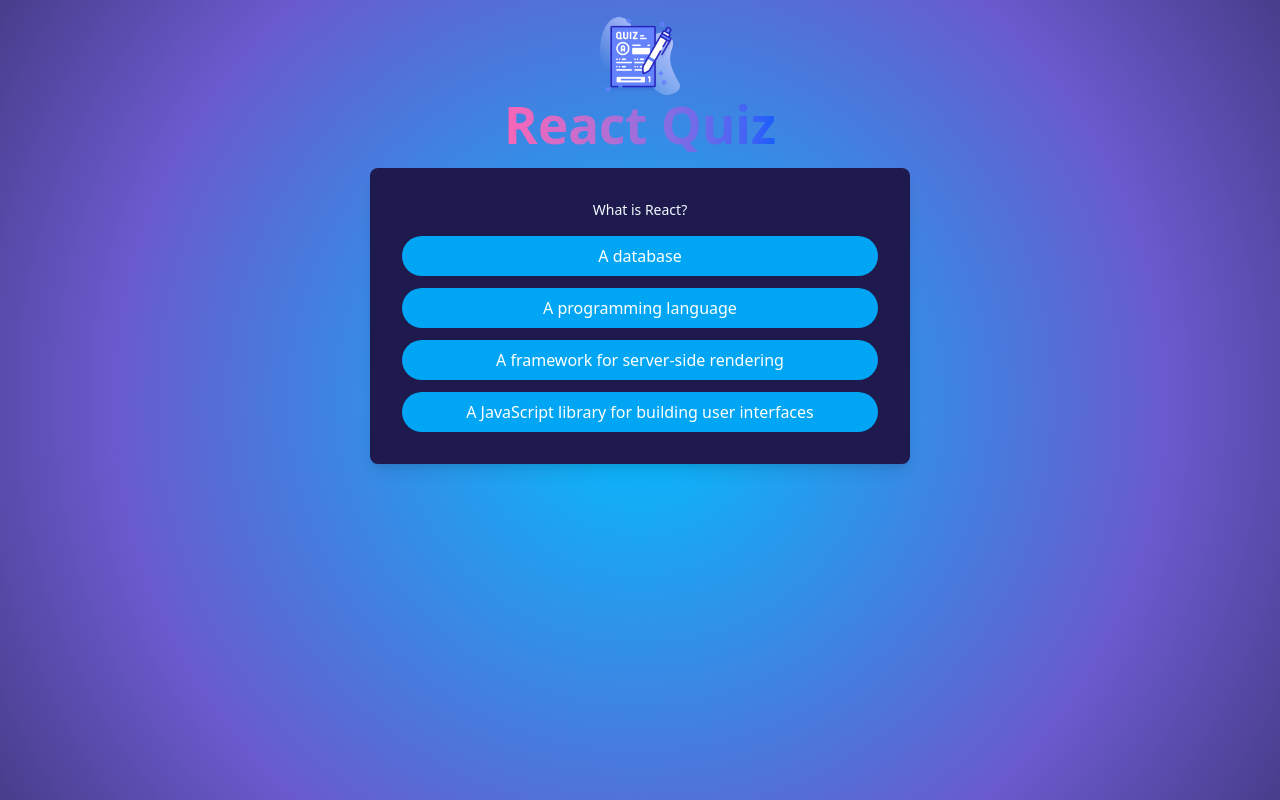
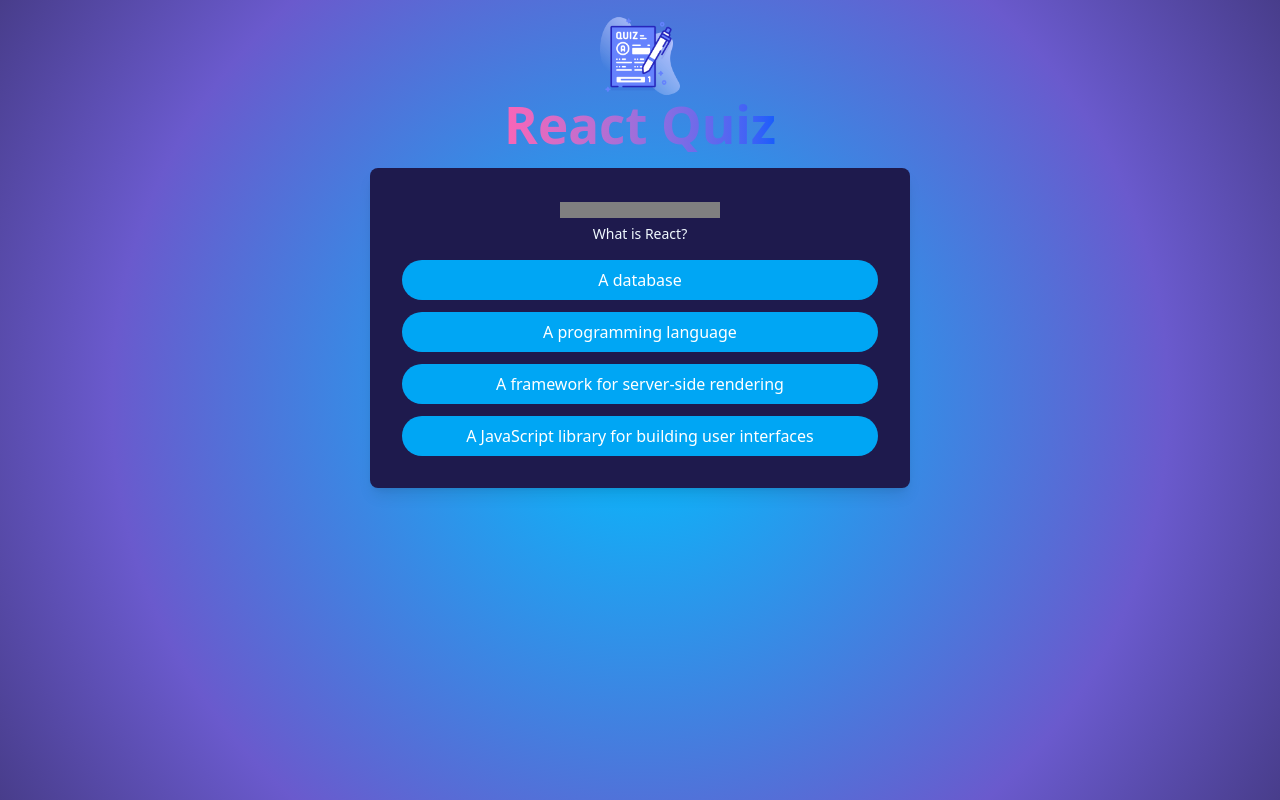
Before and after one commit to nadiia-dev/quiz-app, a React (Vite) app: page / in a window 1280 px wide. Built offline with nearby package versions, Linux system fonts and the light colour scheme.

Commit message:
add timer to questions

```diff
--- a/src/components/Quiz.tsx
+++ b/src/components/Quiz.tsx
@@ -1,5 +1,6 @@
 import { useState } from "react";
 import questions from "../../questions";
+import Timer from "./Timer";
 
 const Quiz = () => {
   const [userAnswers, setUserAnswers] = useState<string[]>([]);
@@ -7,10 +8,11 @@ const Quiz = () => {
   const currentQuestion = userAnswers.length;
   const isCompleted = currentQuestion === questions.length;
 
-  const selectAnswer = (selected: string) => {
-    setUserAnswers((prevState) => {
-      return [...prevState, selected];
-    });
+  const selectAnswer = (selected: string | null) => {
+    if (selected)
+      setUserAnswers((prevState) => {
+        return [...prevState, selected];
+      });
   };
 
   if (isCompleted) {
@@ -27,6 +29,7 @@ const Quiz = () => {
   return (
     <div className="bg-indigo-950 w-full max-w-lg lg:max-w-3xl flex items-center justify-center p-4 rounded-lg shadow-lg">
       <div className="p-4 max-w-lg text-center">
+        <Timer timeout={10000} onTimeout={() => selectAnswer(null)} />
         <h2 className="text-sky-50 text-sm">
           {questions[currentQuestion].text}
         </h2>
--- /dev/null
+++ b/src/components/Timer.tsx
@@ -0,0 +1,22 @@
+import { useEffect, useState } from "react";
+
+interface Props {
+  timeout: number;
+  onTimeout: () => void;
+}
+
+const Timer = ({ timeout, onTimeout }: Props) => {
+  const [timerValue, setTimerValue] = useState(timeout);
+
+  useEffect(() => {
+    setTimeout(onTimeout, timeout);
+  }, [timeout, onTimeout]);
+
+  useEffect(() => {
+    setInterval(() => setTimerValue((prevState) => prevState - 100), 100);
+  }, []);
+
+  return <progress max={timeout} value={timerValue} />;
+};
+
+export default Timer;
```
